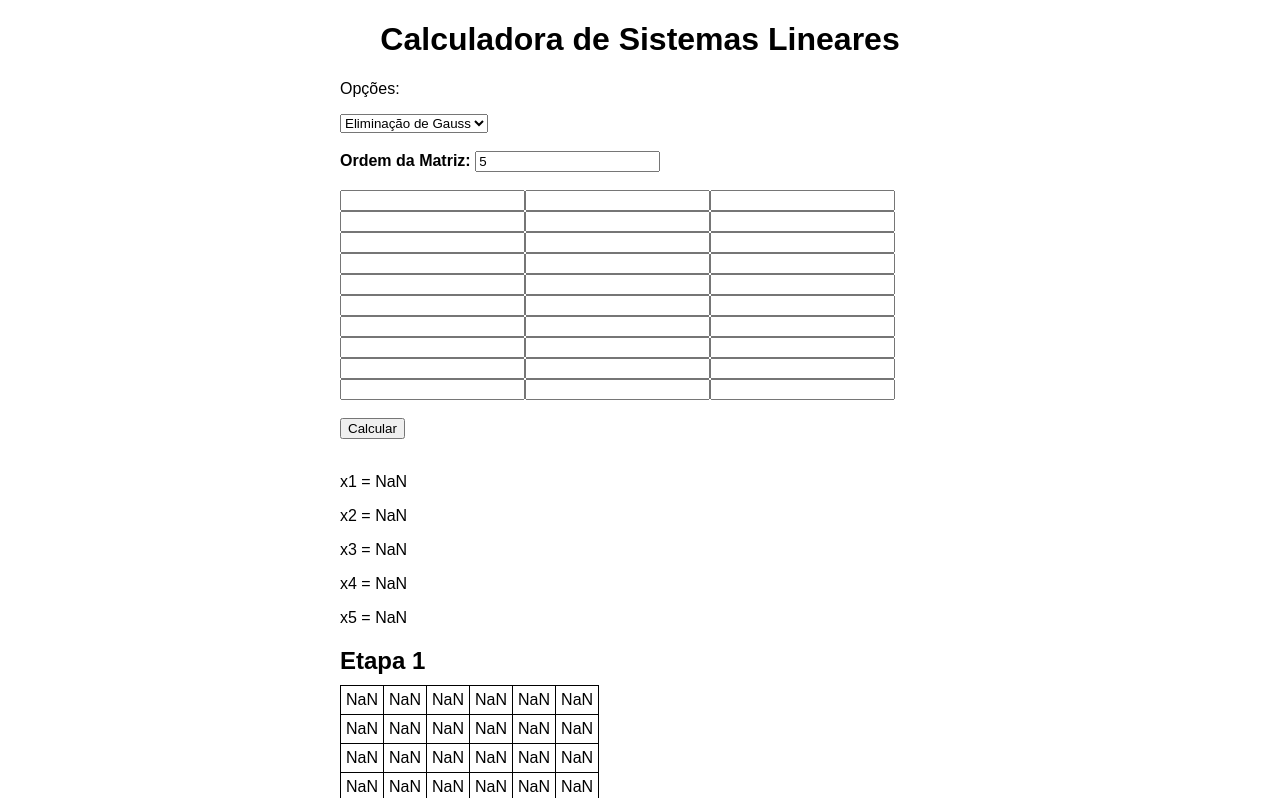
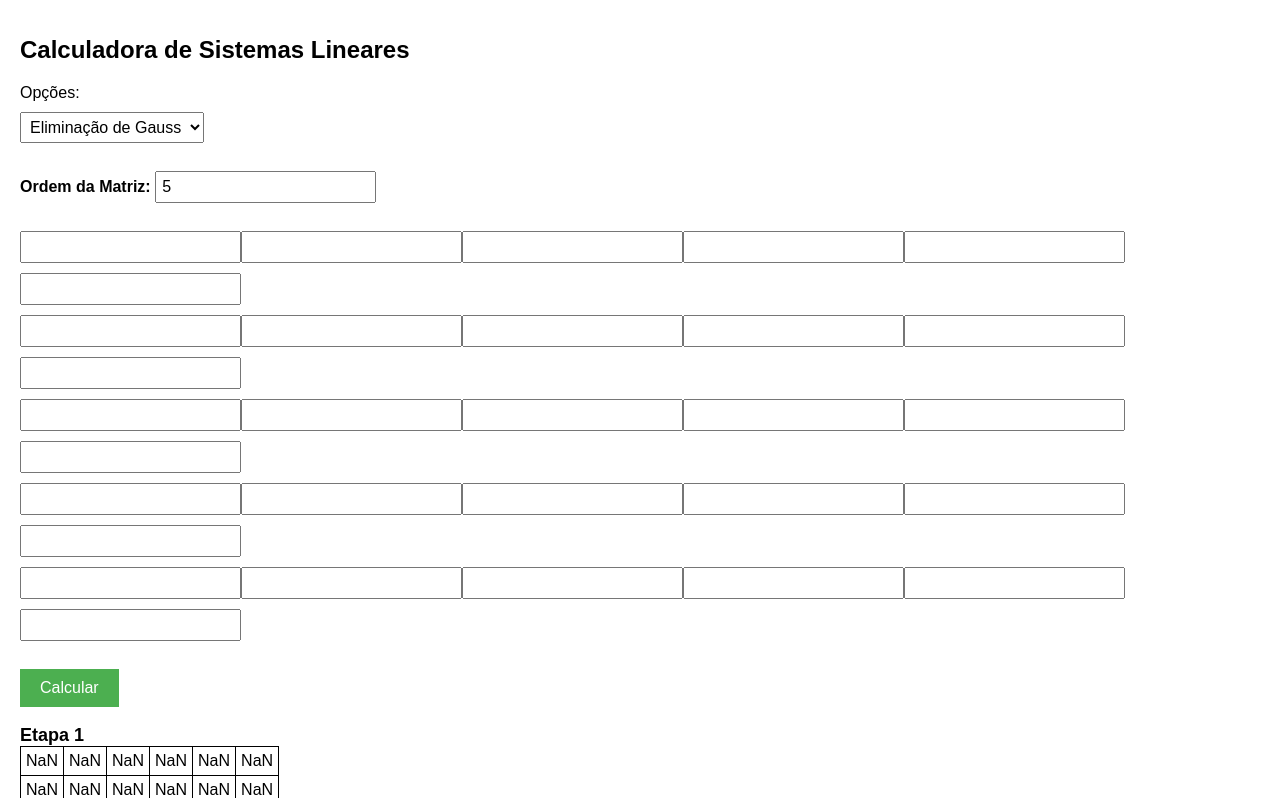
Before and after one commit to MariaCeciliaa/Calculadora-de-Sistemas-Lineares, a plain HTML site: page calculadora.html in a window 1280 px wide. Both pictures are taken after typing "5" into the empty fields and a click on the button "Calcular". Shown: the top 798 px of the page. Drawn offline with Linux system fonts and the light colour scheme.

Commit message:
att no front

```diff
--- a/calculadora.html
+++ b/calculadora.html
@@ -1,50 +1,79 @@
 <!DOCTYPE html>
 <html>
 <head>
-    <script src="main.js"></script>
-    <title>Calculadora de Sistemas Lineares</title>
-
     <style>
         body {
-            max-width: 600px;
+            max-width: 600rem;
             margin: 0 auto;
+            padding: 20px;
             font-family: Arial, sans-serif;
         }
 
         h1 {
-            text-align: center;
+            font-size: 24px;
+            margin-bottom: 20px;
+        }
+
+        p {
+            margin-bottom: 10px;
         }
 
         label {
             font-weight: bold;
         }
 
+        select,
+        input[type="number"] {
+            margin-bottom: 10px;
+            padding: 5px;
+            font-size: 16px;
+        }
+
+        button {
+            padding: 10px 20px;
+            font-size: 16px;
+            background-color: #4CAF50;
+            color: #fff;
+            border: none;
+            cursor: pointer;
+        }
+
+        button:hover {
+            background-color: #45a049;
+        }
+
+        .etapa {
+            margin-bottom: 20px;
+        }
+
+        .etapa h2 {
+            margin: 0;
+            font-size: 18px;
+            font-weight: bold;
+        }
+
         .matrix-table {
             border-collapse: collapse;
-            margin-top: 10px;
+            margin-bottom: 10px;
         }
 
         .matrix-table td {
+            padding: 5px;
+            text-align: center;
             border: 1px solid black;
-            padding: 5px;
-        }
-
-        #etapas {
-            margin-top: 20px;
-        }
-
-        #etapas h2 {
-            margin-bottom: 5px;
         }
 
         #etapas p {
-            margin-top: 0;
+            margin: 5px 0;
         }
     </style>
+
+    <script src="main.js"></script>
+    <title>Calculadora de Sistemas Lineares</title>
 </head>
-
 <body>
 
+<div>
     <h1>Calculadora de Sistemas Lineares</h1>
     <p>Opções:</p>
     <select id="opcao">
@@ -55,14 +84,15 @@
     <label>Ordem da Matriz:</label>
     <input type="number" id="numero-equacoes">
     <br><br>
-    <div id="coeficientes">
-    </div>
+
+    <div id="coeficientes"></div>
+
     <br>
     <button id="botaoCalcular">Calcular</button>
     <br><br>
+    <div id="etapas"></div>
     <div id="solucoes"></div>
-    <div id="etapas"></div>
-
+</div>
 
 </body>
 </html>
```
